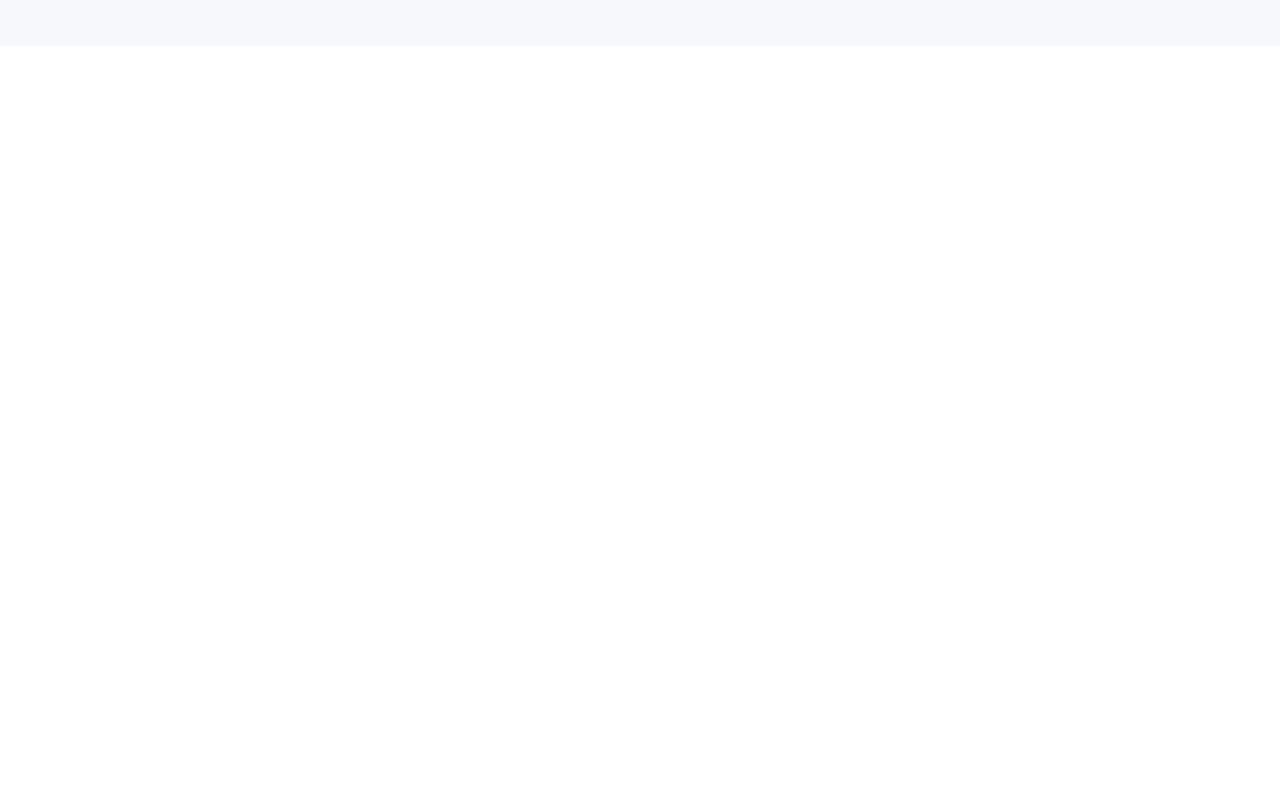
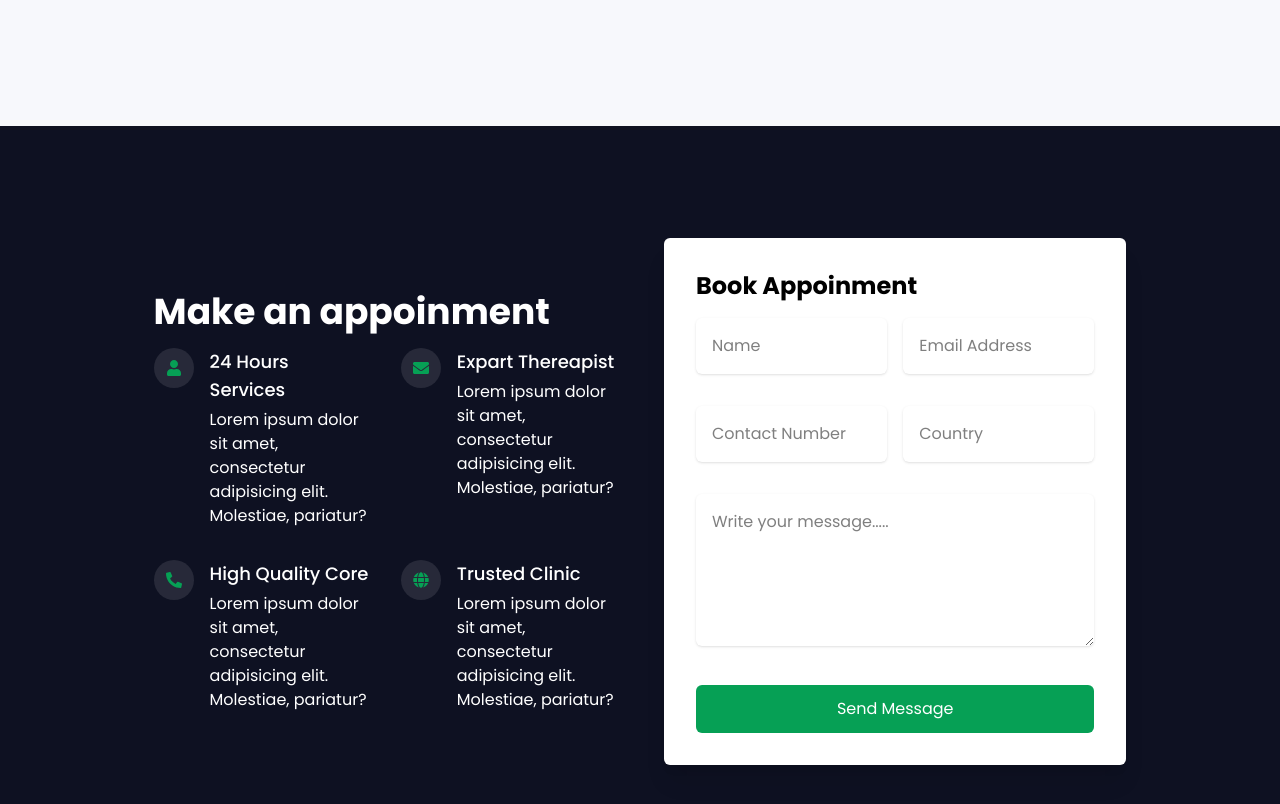
Before and after one commit to amdadislam01/mindleap-health, a React (Vite) app: page / in a window 1280 px wide. Shown: the part 4500-5304 px from the top of the page. Before the commit the page ends 4546 px from the top, so only its background shows below. Built offline with nearby package versions, Linux system fonts and the light colour scheme.

Commit message:
Contact section complate

```diff
--- a/src/App.jsx
+++ b/src/App.jsx
@@ -6,6 +6,7 @@
 import Pricing from './components/Pricing'
 import Testimonial from './components/Testimonial'
 import WorkingStep from './components/WorkingStep'
+import Contact from './components/Contact'
 
 const App = () => {
   return (
@@ -17,6 +18,7 @@
       <WorkingStep />
       <Pricing />
       <Testimonial />
+      <Contact />
     </div>
   )
 }
--- /dev/null
+++ b/src/components/Contact.jsx
@@ -0,0 +1,125 @@
+import React, { useState } from 'react'
+import { FaEnvelope, FaGlobe, FaPhoneAlt, FaUser } from "react-icons/fa";
+
+
+const Contact = () => {
+
+    const [name, setName] = useState('');
+    const [email, setEmail] = useState('');
+    const [phone, setPhone] = useState('');
+    const [country, setCountry] = useState('');
+    const [message, setMessage] = useState('');
+    const [showModel, setShowModel] = useState(false);
+
+    const handleSubmit = (e) => {
+        e.preventDefault();
+        const data = {
+            name,
+            email,
+            phone,
+            country,
+            message
+        }
+       if(!data){
+        alert('Please fill all fields')
+        return;
+       }
+       setShowModel(true)
+    }
+    const closeModel = () => {
+        setShowModel(false)
+        setName('')
+        setEmail('')
+        setPhone('')
+        setCountry('')
+        setMessage('')
+    }
+  return (
+    <div className='bg-heroBg flex items-center justify-center py-28 px-8' id='contact'>
+      <div className="container mx-auto">
+        <div className="md:w-4/5 mx-auto grid grid-cols-1 md:grid-cols-2 items-center md:gap-12 gap-8">
+            {/* Left side */}
+            <div className="space-y-8">
+                <h3 className='font-bold text-4xl mb-4 text-white'>Make an appoinment</h3>
+                <div className="grid grid-cols-1 md:grid-cols-2 gap-8 text-white">
+                    <div className="flex items-start gap-4">
+                        <div className="flex items-center justify-center rounded-full bg-[#ffffff1a] p-3">
+                            <FaUser  className='text-primary'/>
+                        </div>
+                        <div className="space-y-1">
+                            <h3 className='text-lg font-medium'>24 Hours Services</h3>
+                            <p>Lorem ipsum dolor sit amet, consectetur adipisicing elit. Molestiae, pariatur?</p>
+                        </div>
+                    </div>
+                    <div className="flex items-start gap-4">
+                        <div className="flex items-center justify-center rounded-full bg-[#ffffff1a] p-3">
+                            <FaEnvelope  className='text-primary'/>
+                        </div>
+                        <div className="space-y-1">
+                            <h3 className='text-lg font-medium'>Expart Thereapist</h3>
+                            <p>Lorem ipsum dolor sit amet, consectetur adipisicing elit. Molestiae, pariatur?</p>
+                        </div>
+                    </div>
+                    <div className="flex items-start gap-4">
+                        <div className="flex items-center justify-center rounded-full bg-[#ffffff1a] p-3">
+                            <FaPhoneAlt  className='text-primary'/>
+                        </div>
+                        <div className="space-y-1">
+                            <h3 className='text-lg font-medium'>High Quality Core</h3>
+                            <p>Lorem ipsum dolor sit amet, consectetur adipisicing elit. Molestiae, pariatur?</p>
+                        </div>
+                    </div>
+                    <div className="flex items-start gap-4">
+                        <div className="flex items-center justify-center rounded-full bg-[#ffffff1a] p-3">
+                            <FaGlobe  className='text-primary'/>
+                        </div>
+                        <div className="space-y-1">
+                            <h3 className='text-lg font-medium'>Trusted Clinic</h3>
+                            <p>Lorem ipsum dolor sit amet, consectetur adipisicing elit. Molestiae, pariatur?</p>
+                        </div>
+                    </div>
+                </div>
+            </div>
+            {/* Right Side */}
+            <div className="space-y-8 p-8 bg-white shadow-xl rounded-md">
+                <h3 className='text-2xl font-bold mb-4'>Book Appoinment</h3>
+                <form onSubmit={handleSubmit} className='space-y-8'>
+                    <div className="flex sm:flex-row flex-col gap-4">
+                        <input onChange={e => setName(e.target.value)}
+                         type="text" placeholder='Name' className='w-full p-4 rounded-md focus:outline-none focus:ring-2 focus:ring-primary shadow'  />
+                        <input onChange={e => setEmail(e.target.value)}
+                        type="email" placeholder='Email Address' className='w-full p-4 rounded-md focus:outline-none focus:ring-2 focus:ring-primary shadow'  />
+                    </div>
+                    <div className="flex sm:flex-row flex-col gap-4">
+                        <input onChange={e => setPhone(e.target.value)}
+                         type="tel" placeholder='Contact Number' className='w-full p-4 rounded-md focus:outline-none focus:ring-2 focus:ring-primary shadow'  />
+                        <input onChange={e => setCountry(e.target.value)}
+                         type="text" placeholder='Country' className='w-full p-4 rounded-md focus:outline-none focus:ring-2 focus:ring-primary shadow'  />
+                    </div>
+                    <textarea onChange={e => setMessage(e.target.value)}
+                    rows='5'
+                    placeholder='Write your message.....' className='w-full p-4 rounded-md focus:outline-none focus:ring-2 focus:ring-primary shadow' >
+                    </textarea>
+                    <button type='submit' className='w-full p-3 bg-primary text-white rounded-md hover:bg-primary/80'>Send Message</button>
+                </form>
+            </div>
+        </div>
+      </div>
+      {
+        showModel && (
+            <div className="fixed inset-0 flex items-center justify-center bg-black opacity-95">
+                <div className="bg-white p-8 rounded-md shadow-lg">
+                    <h2 className='text-2xl font-bold mb-4'>Thank you!</h2>
+                    <p>Thank you, {name}, for submiting your query.</p>
+                    <button
+                    onClick={closeModel}
+                    className='mt-4 px-4 py-2 bg-primary text-white rounded-md'>Close</button>
+                </div>
+            </div>
+        )
+      }
+    </div>
+  )
+}
+
+export default Contact
--- a/src/components/Navbar.jsx
+++ b/src/components/Navbar.jsx
@@ -118,7 +118,12 @@
         </div>
         {/* button */}
         <div className="hidden md:block">
-            <a href="#contact" className='text-white bg-primary hover:bg-primary/90 px-4 py-2 rounded'>
+            <a
+            onClick={e => {
+                e.preventDefault();
+                handleScrollTo('contact')
+            }}
+            href="#contact" className='text-white bg-primary hover:bg-primary/90 px-4 py-2 rounded'>
                 Contact Us
             </a>
         </div>
@@ -141,6 +146,7 @@
                     className='text-white bg-primary hover:bg-primary/90 px-4 py-2 rounded'
                     onClick={(e) => {e.preventDefault();
                         handelCloseMenu();
+                        handleScrollTo('contact')
                     }
                 }
                     >Contact Us</a>
--- a/src/components/Testimonial.jsx
+++ b/src/components/Testimonial.jsx
@@ -22,7 +22,7 @@
 const Testimonial = () => {
   return (
     <div className='bg-[#f7f8fc] py-12' id='testimonial'>
-      <div className="container mx-auto">
+      <div className="container mx-auto pb-20">
         <div className="text-center mb-12">
             <h2 className='text-4xl font-bold mb-3'>What Our Clients Say</h2>
             <p className='text-lg mb-12 md:w-1/2 mx-auto'>Lorem ipsum dolor sit amet consectetur adipisicing elit. Perferendis quam ipsa dolorum veniam facilis quisquam autem cupiditate.</p>
```
